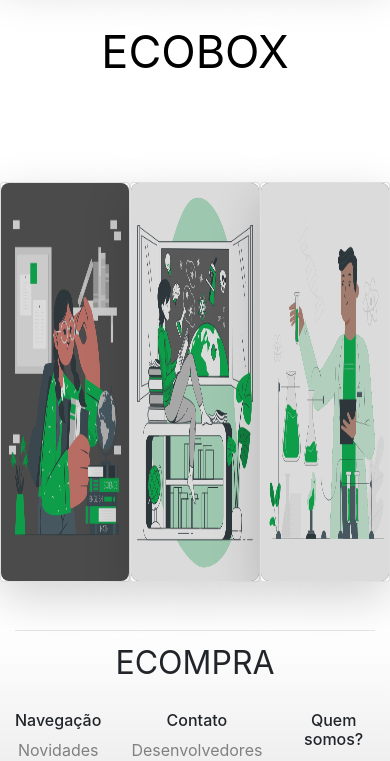
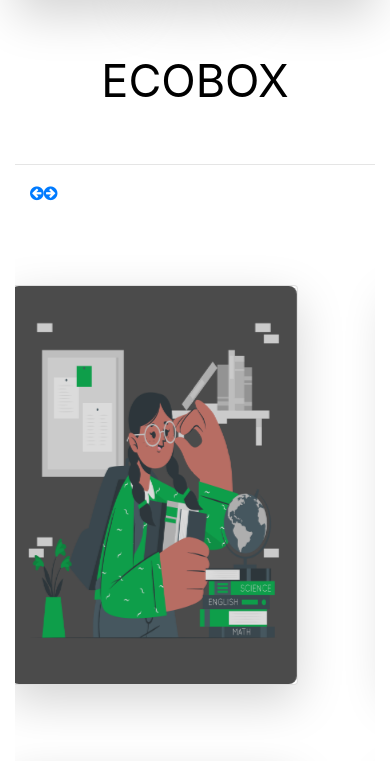
Before and after one commit to Ecompra-PI/ECOmpra-PI, an Angular app in the folder ecompra/: page /home in a window 390 px wide. Shown: the part 1191-1952 px from the top of the page. Built offline with nearby package versions, Linux system fonts and the light colour scheme.

Commit message:
Carrossel ECOBOX

```diff
--- a/ecompra/src/app/home/home.component.css
+++ b/ecompra/src/app/home/home.component.css
@@ -105,3 +105,6 @@
   font-size: 45px;
   color: #000000;
 }
+.espacamentoCarrosselCards{
+  margin-top: 50px;
+}
--- a/ecompra/src/app/home/home.component.html
+++ b/ecompra/src/app/home/home.component.html
@@ -4,7 +4,7 @@
   </div>
 
   <!-- Início do Carrossel -->
-  <div id="carouselExampleCaptions" class="carousel slide" data-ride="carousel">
+  <div id="carouselExampleCaptions" class="carousel slide container d-fluid" data-ride="carousel">
     <ol class="carousel-indicators">
       <li data-target="#carouselExampleCaptions" data-slide-to="0" class="active"></li>
       <li data-target="#carouselExampleCaptions" data-slide-to="1"></li>
@@ -51,7 +51,9 @@
   <div class="novidades mt-5">
     <p>PRODUTOS</p>
   </div>
-    <div class="produtos">
+  <hr class='container espacamentoCarrosselCards'>
+  <div class="container d-flex justify-content-between">
+
     <div class="card shadow-lg rounded">
       <div class="card-img-wrapper">
         <img src="../../assets/img/cards/WhatsApp Image 2021-01-21 at 16.09.34.jpeg" alt="">
@@ -90,18 +92,53 @@
   <div class="novidades mt-5">
     <p>ECOBOX</p>
   </div>
-    <div class="produtos">
+</div>
+
+<!-- CRIANDO O CARROSSEL DE CARDS -->
+
+<div class="container-fluid my-4">
+  <hr class="espacamentoCarrosselCards" />
+
+  <!--Carousel Wrapper-->
+  <div id="multi-item-example" class="carousel slide carousel-multi-item" data-ride="carousel">
+
+    <!--Controls-->
+    <div class="controls-top testeCards container d-flex ">
+      <a class="btn-floating" href="#multi-item-example" data-slide="prev"><i class="fa fa-arrow-circle-left"
+          aria-hidden="true"></i></a>
+      <a class="btn-floating" href="#multi-item-example" data-slide="next"><i class="fa fa-arrow-circle-right"
+          aria-hidden="true"></i></a>
+    </div>
+    <!--/.Controls-->
+
+    <!--Indicators-->
+    <ol class="carousel-indicators">
+      <li data-target="#multi-item-example" data-slide-to="0" class="active"></li>
+      <li data-target="#multi-item-example" data-slide-to="1"></li>
+
+    </ol>
+    <!--/.Indicators-->
+
+    <!--Slides-->
+    <div class="carousel-inner" role="listbox">
+
+      <!--First slide-->
+      <div class="carousel-item active">
+        <div class="container justify-content-between">
+          <div class="row d-flex justify-content-center">
+            <div class="col-md-4" style="float:left">
               <div class="card shadow-lg rounded">
                 <div class="card-img-wrapper">
                   <img src="../../assets/img/cards/Nerd-cuate.png" alt="">
                 </div>
                 <div class="card-info">
                   <h2>Ecobox do Patrulheiro</h2>
-
                   <p>Descrição</p>
                   <button class="btn">Saiba mais</button>
                 </div>
               </div>
+            </div>
+            <div class="col-md-4" style="float:left">
               <div class="card shadow-lg">
                 <div class="card-img-wrapper">
                   <img src="../../assets/img/cards/Knowledge.gif" alt="">
@@ -113,6 +150,56 @@
                   <button class="btn">Saiba mais</button>
                 </div>
               </div>
+            </div>
+
+            <div class="col-md-4" style="float:left">
+              <div class="card shadow-lg">
+                <div class="card-img-wrapper">
+                  <img src="../../assets/img/cards/Science.gif" alt="">
+                </div>
+                <div class="card-info">
+                  <h2>Ecobox do Biólogo</h2>
+
+                  <p>Descrição</p>
+                  <button class="btn btn-outline-success">Saiba mais</button>
+                </div>
+              </div>
+            </div>
+          </div>
+        </div>
+      </div>
+      <!--/.First slide-->
+
+      <!--Second slide-->
+      <div class="carousel-item">
+
+        <div class="col-md-4 d-flex justify-content-center" style="float:left">
+          <div class="card shadow-lg rounded">
+            <div class="card-img-wrapper">
+              <img src="../../assets/img/cards/Nerd-cuate.png" alt="">
+            </div>
+            <div class="card-info">
+              <h2>Ecobox do Patrulheiro</h2>
+              <p>Descrição</p>
+              <button class="btn btn-outline-success">Saiba mais</button>
+            </div>
+          </div>
+        </div>
+        <div class="col-md-4 d-flex justify-content-center" style="float:left">
+          <div class="card shadow-lg">
+            <div class="card-img-wrapper">
+              <img src="../../assets/img/cards/Knowledge.gif" alt="">
+            </div>
+            <div class="card-info">
+              <h2>Ecobox do Explorador</h2>
+
+              <p>Descrição</p>
+              <button class="btn btn-outline-success">YUKE</button>
+            </div>
+          </div>
+        </div>
+
+        <div class="col-md-4 d-flex justify-content-center" style="float:left">
           <div class="card shadow-lg">
             <div class="card-img-wrapper">
               <img src="../../assets/img/cards/Science.gif" alt="">
@@ -125,4 +212,10 @@
             </div>
           </div>
         </div>
+        <!--/.Second slide-->
       </div>
+      <!--/.Slides-->
+    </div>
+    <!--/.Carousel Wrapper-->
+  </div>
+</div>
--- a/ecompra/src/app/menu/menu.component.html
+++ b/ecompra/src/app/menu/menu.component.html
@@ -12,7 +12,7 @@
 
       <form class="d-flex w-100">
         <input class="form-control me-2" type="search" placeholder="Search" aria-label="Search">
-        <button class="btn btn-outline-success ml-3 " type="submit">Search</button>
+        <button class="btn btn-outline-success ml-3 " type="submit">Pesquisar</button>
       </form>
       <div class="col-md-3 d-flex justify-content-end pr-3">
 
@@ -20,7 +20,7 @@
       <!-- entrar e sacola de compras -->
         <div>
           <img class="bag" src="../../assets/img/menu/sacola.png" alt="">
-          <button class="btn btn-success" routerLink='/entrar'>Entrar</button>
+          <button class="btn btn-outline-success" routerLink='/entrar'>Entrar</button>
         </div>
       </div>
       <!-- fim de entrar e sacola de compras -->
```
Also changed, not shown: 1 other file (tests, documents, lock files or other folders). Lines whose indentation alone changed are shown as unchanged.
